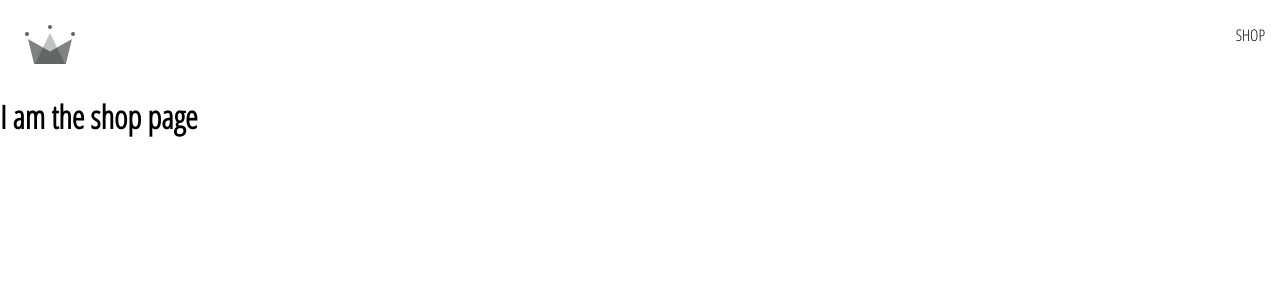
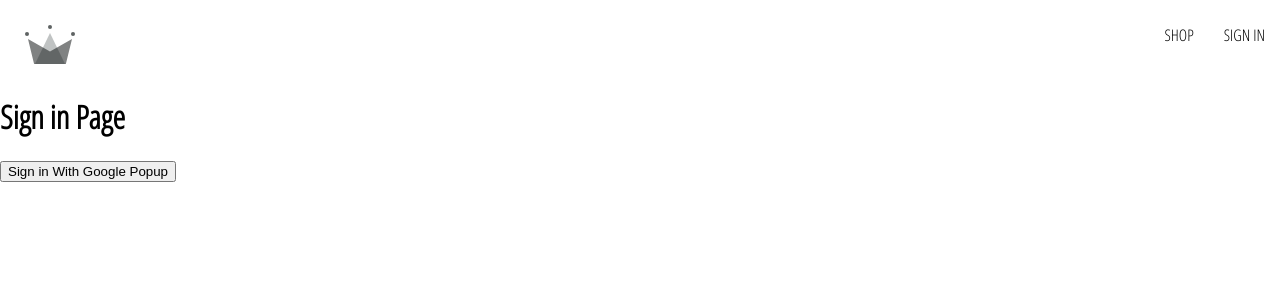
Before and after one commit to kvquezada/crwn-clothing-v2, a React (Create React App) app: page /sign-in in a window 1280 px wide. Shown: the top 300 px of the page. Built offline with nearby package versions, Linux system fonts and the light colour scheme.

Commit message:
add sign in component and firebase utils and brought firebase libraries

```diff
--- a/package.json
+++ b/package.json
@@ -6,6 +6,7 @@
     "@testing-library/jest-dom": "^5.16.2",
     "@testing-library/react": "^12.1.4",
     "@testing-library/user-event": "^13.5.0",
+    "firebase": "^9.6.10",
     "react": "^17.0.2",
     "react-dom": "^17.0.2",
     "react-router-dom": "^6.2.2",
--- a/src/App.js
+++ b/src/App.js
@@ -2,6 +2,7 @@ import {Routes, Route, Outlet} from "react-router-dom";
 
 import Home from "./routes/home/home.component";
 import Navigation from "./routes/navigation/navigation.component";
+import SignIn from "./routes/sign-in/sign-in.component";
 
 const Shop = () => {
   return <h1>I am the shop page</h1>;
@@ -13,7 +14,7 @@ const App = () => {
       <Route path='/' element={<Navigation/>}>
         <Route index element={<Home />}/>
         <Route path='shop' element={<Shop />}/>
-        <Route path='sign-in' element={<Shop />}/>
+        <Route path='sign-in' element={<SignIn />}/>
       </Route>
     </Routes>
   );
--- a/src/routes/navigation/navigation.component.jsx
+++ b/src/routes/navigation/navigation.component.jsx
@@ -9,12 +9,15 @@ const Navigation = () => {
 	return (
 		<Fragment>
 			<div className='navigation'>
-				<Link class='logo-container' to='/'>
+				<Link className='logo-container' to='/'>
 					<CrwnLogo className='logo' />
 				</Link>
 				<div className='nav-links-container'>
 					<Link className='nav-link' to='/shop'>
 						SHOP
+					</Link>
+					<Link className='nav-link' to='/sign-in'>
+						SIGN IN
 					</Link>
 				</div>
 			</div>
--- /dev/null
+++ b/src/routes/sign-in/sign-in.component.js
@@ -0,0 +1,19 @@
+import { signInWithGooglePopup, createUserDocumentFromAuth } from "../../utils/firebase/firebase.utils";
+
+const SignIn = () => {
+	const logGoogleUser = async () => {
+		const { user } = await signInWithGooglePopup();
+		const userDocRef = await createUserDocumentFromAuth(user);
+		console.log(user);
+	}
+	return (
+		<div>
+			<h1>Sign in Page</h1>
+			<button onClick={logGoogleUser}>
+				Sign in With Google Popup
+			</button>
+		</div>
+	)
+}
+
+export default SignIn;
--- /dev/null
+++ b/src/utils/firebase/firebase.utils.js
@@ -0,0 +1,67 @@
+import {initializeApp} from 'firebase/app';
+import {
+	getAuth,
+	signInWithRedirect,
+	signInWithPopup,
+	GoogleAuthProvider,
+} from 'firebase/auth';
+import {
+	getFirestore,
+	doc,
+	getDoc,
+	setDoc,
+} from 'firebase/firestore';
+
+// Your web app's Firebase configuration
+const firebaseConfig = {
+	apiKey: "AIzaSyBhblMeYjaGYWMf6bwkJ30X1mP13s7JKuw",
+	authDomain: "crwn-clothing-db-26715.firebaseapp.com",
+	projectId: "crwn-clothing-db-26715",
+	storageBucket: "crwn-clothing-db-26715.appspot.com",
+	messagingSenderId: "262322517228",
+	appId: "1:262322517228:web:eb329171d850aa980421c9"
+};
+
+// Initialize Firebase, interacts crud using this instance
+const firebaseApp = initializeApp(firebaseConfig);
+
+const provider = new GoogleAuthProvider();
+// force them to select the account
+provider.setCustomParameters({
+	prompt: "select_account"
+})
+
+export const auth = getAuth();
+export const signInWithGooglePopup = () => signInWithPopup(auth, provider);
+
+// instantiate firestore
+export const db = getFirestore();
+
+export const createUserDocumentFromAuth = async (userAuth) => {
+	const userDocRef = doc(db, 'users', userAuth.uid);
+
+	console.log(userDocRef);
+	const userSnapshot = await getDoc(userDocRef);
+	console.log('b', userSnapshot);
+	console.log('b', userSnapshot.exists());
+
+	// if user data exists
+	if (!userSnapshot.exists()) {
+		const { displayName, email } = userAuth;
+		const createdAt = new Date();
+		try {
+			await setDoc(userDocRef, {
+				displayName,
+				email,
+				createdAt
+			})
+		} catch (e) {
+			console.log('error creating the user', e.message);
+		}
+	}
+
+	return userDocRef;
+
+	// if user does not exist / create a  collection from userAuth
+	// return userDoc ref
+}
```
Also changed, not shown: 1 other file (tests, documents, lock files or other folders).
